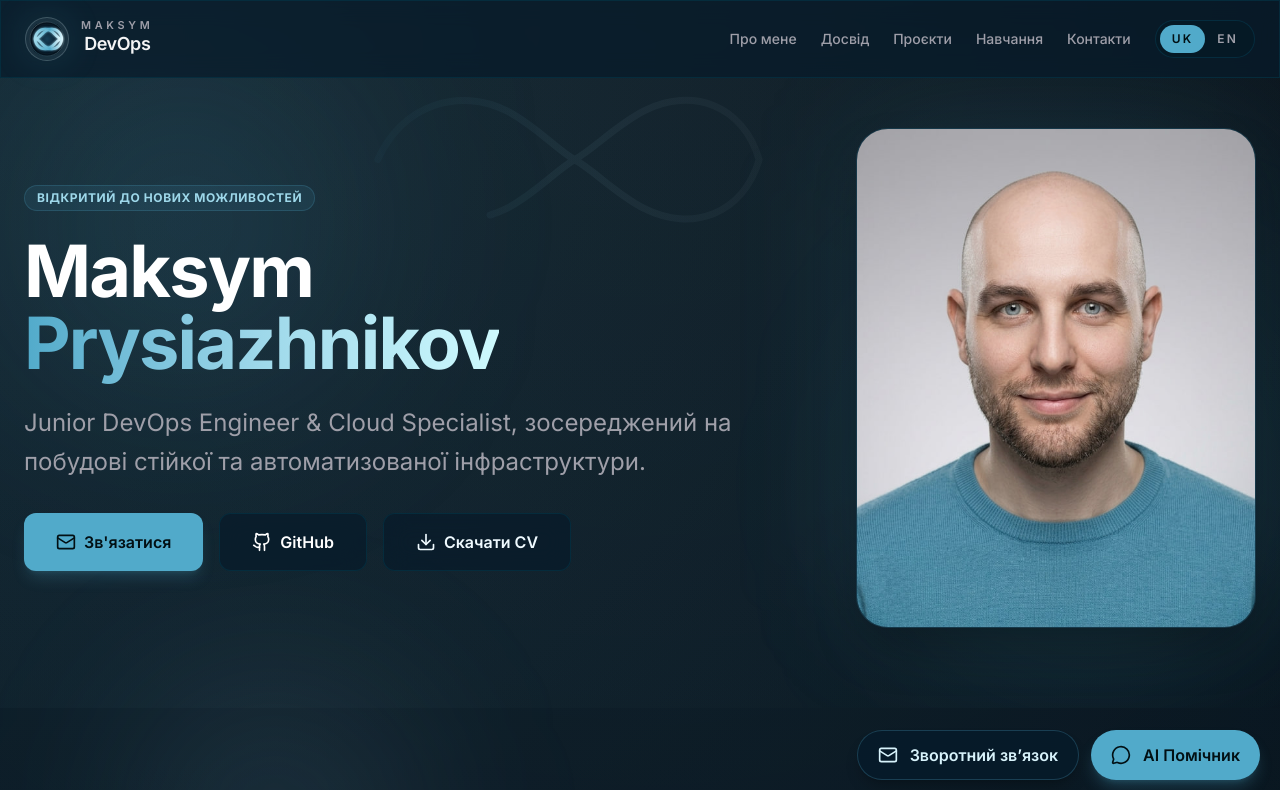
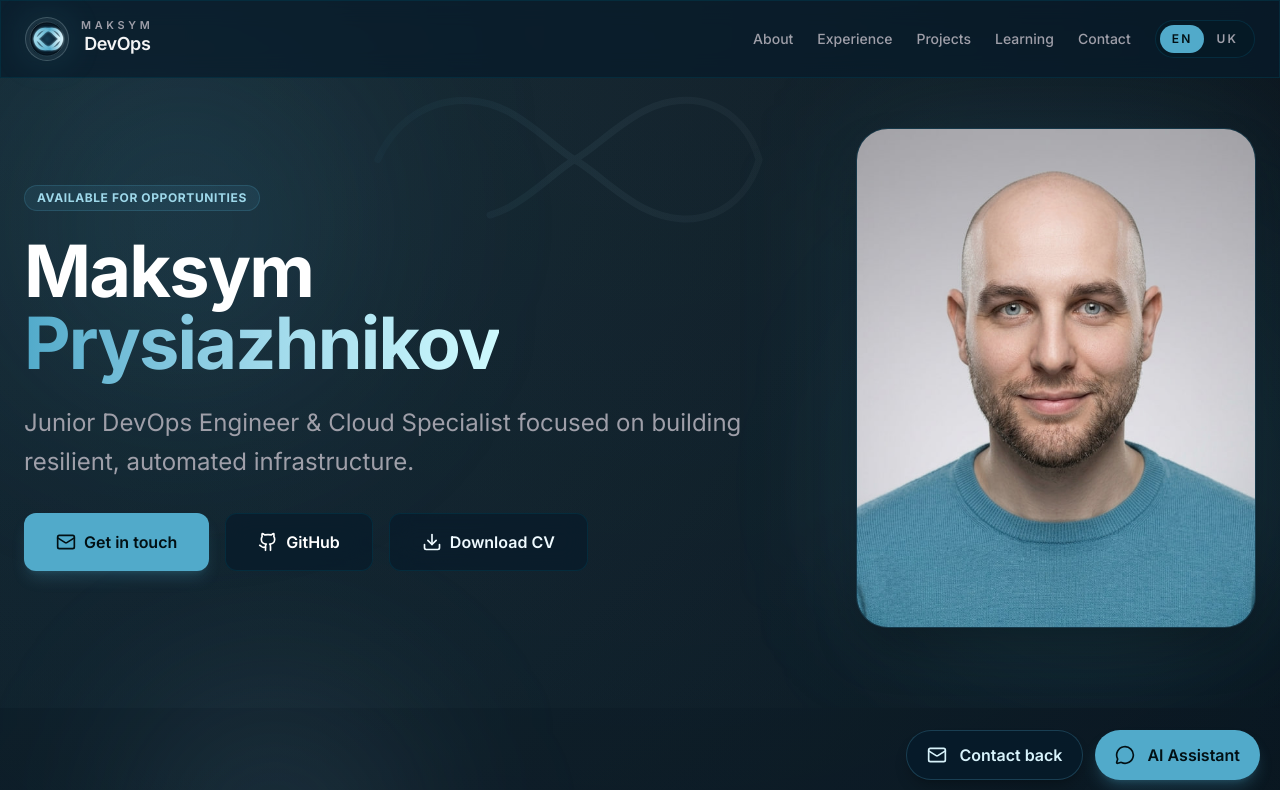
Before and after one commit to maximprysyazhnikov/maximsait, a React (Vite) app: page / in a window 1280 px wide. Shown: the top 790 px of the page. Built offline with nearby package versions, Linux system fonts and the light colour scheme.

Commit message:
Set English as default language

```diff
--- a/src/App.tsx
+++ b/src/App.tsx
@@ -515,7 +515,7 @@ const DetailLayout = ({
         <div className="mx-auto flex max-w-7xl items-center justify-between gap-4 px-6">
           <button type="button" onClick={onBack} className="inline-flex items-center gap-2 rounded-full border border-cyan-900/70 bg-[#092231] px-4 py-2 text-sm font-medium text-zinc-200 transition hover:border-[#51aaca]/30 hover:text-white"><ArrowLeft className="h-4 w-4" />{backLabel}</button>
           <div className="flex items-center rounded-full border border-cyan-950/80 bg-[#061a26]/85 p-1">
-            {(["uk", "en"] as Language[]).map((lang) => (
+            {(["en", "uk"] as Language[]).map((lang) => (
               <button key={lang} type="button" onClick={() => window.dispatchEvent(new CustomEvent("portfolio-language", { detail: lang }))} className={`rounded-full px-3 py-1.5 text-xs font-semibold uppercase tracking-[0.18em] transition-colors ${language === lang ? "bg-[#51aaca] text-[#021014]" : "text-zinc-400 hover:text-white"}`}>{lang}</button>
             ))}
           </div>
@@ -568,7 +568,7 @@ const DetailLayout = ({
 };
 
 export default function App() {
-  const [language, setLanguage] = useState<Language>("uk");
+  const [language, setLanguage] = useState<Language>("en");
   const [route, setRoute] = useState<Route>(() => getRouteFromPath(window.location.pathname));
   const [showStartupLoader, setShowStartupLoader] = useState(true);
   const t = copy[language];
@@ -672,7 +672,7 @@ export default function App() {
               <a href="#contact" className="transition-colors hover:text-white">{t.nav.contact}</a>
             </div>
             <div className="flex items-center rounded-full border border-cyan-950/80 bg-[#061a26]/85 p-1">
-              {(["uk", "en"] as Language[]).map((lang) => <button key={lang} type="button" onClick={() => setLanguage(lang)} className={`rounded-full px-3 py-1.5 text-xs font-semibold uppercase tracking-[0.18em] transition-colors ${language === lang ? "bg-[#51aaca] text-[#021014]" : "text-zinc-400 hover:text-white"}`}>{lang}</button>)}
+              {(["en", "uk"] as Language[]).map((lang) => <button key={lang} type="button" onClick={() => setLanguage(lang)} className={`rounded-full px-3 py-1.5 text-xs font-semibold uppercase tracking-[0.18em] transition-colors ${language === lang ? "bg-[#51aaca] text-[#021014]" : "text-zinc-400 hover:text-white"}`}>{lang}</button>)}
             </div>
           </div>
         </div>
```
